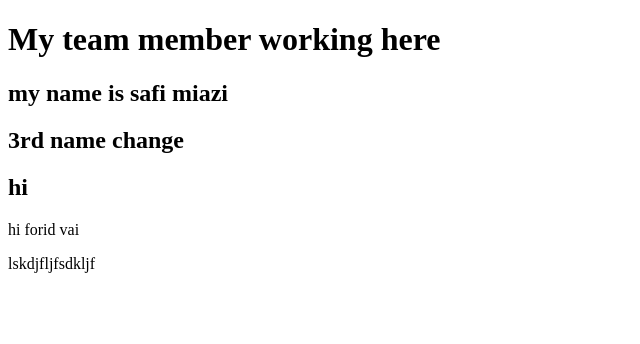
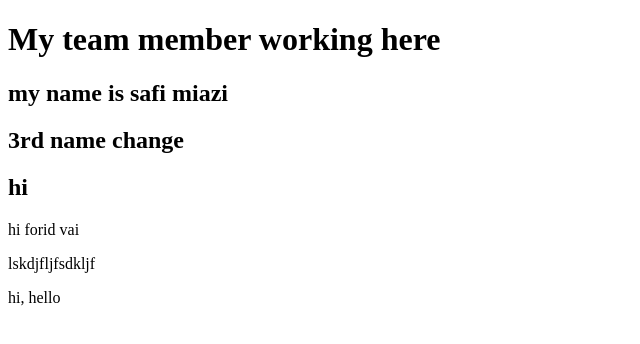
Before and after one commit to Mdforidulislam/My-Team-work, a plain HTML site: page index.html in a window 1280 px wide. Shown: the full height of the page, 0-640 px from the left. Drawn offline with Linux system fonts and the light colour scheme.

Commit message:
my last commit

```diff
--- a/index.html
+++ b/index.html
@@ -12,5 +12,6 @@
     <h2>hi</h2>
     <p>hi forid vai</p>
     <p>lskdjfljfsdkljf</p>
+    <p>hi, hello</p>
 </body>
 </html>
```
